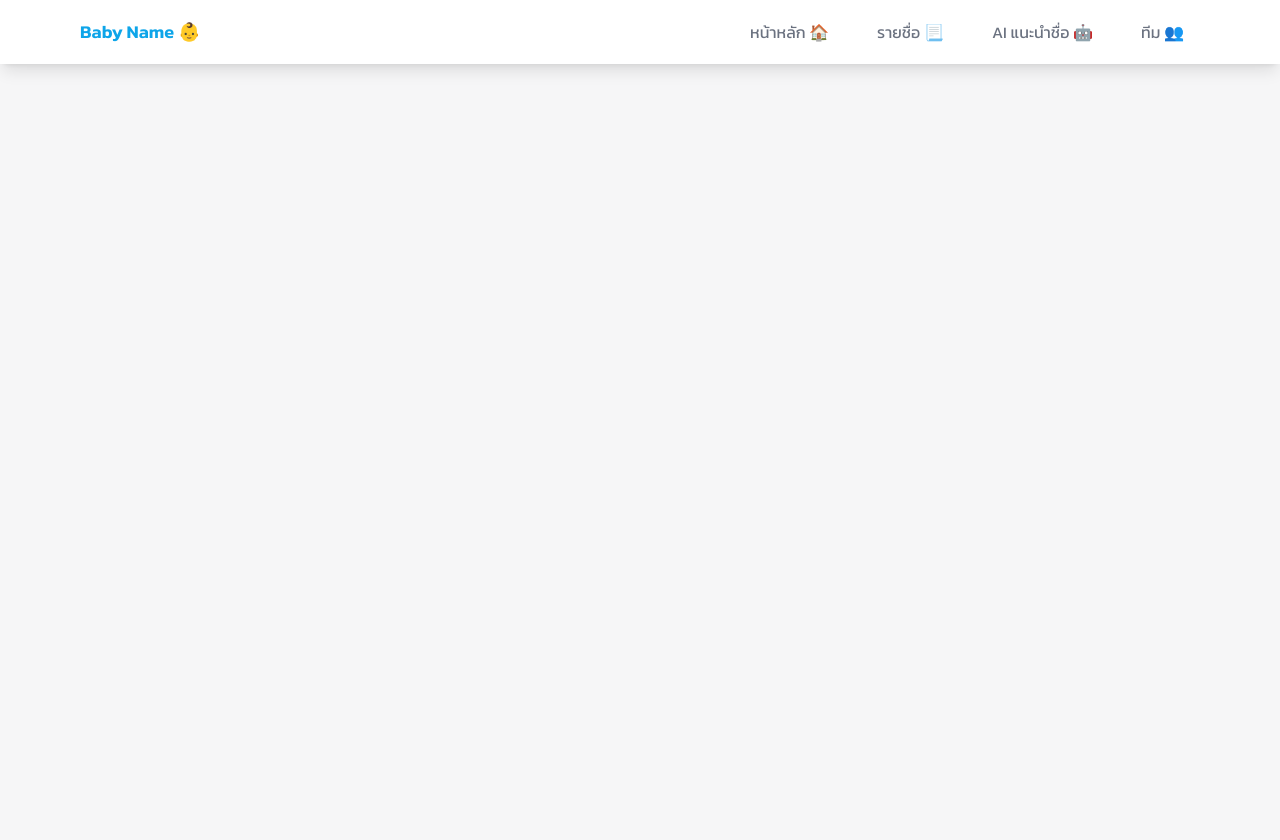
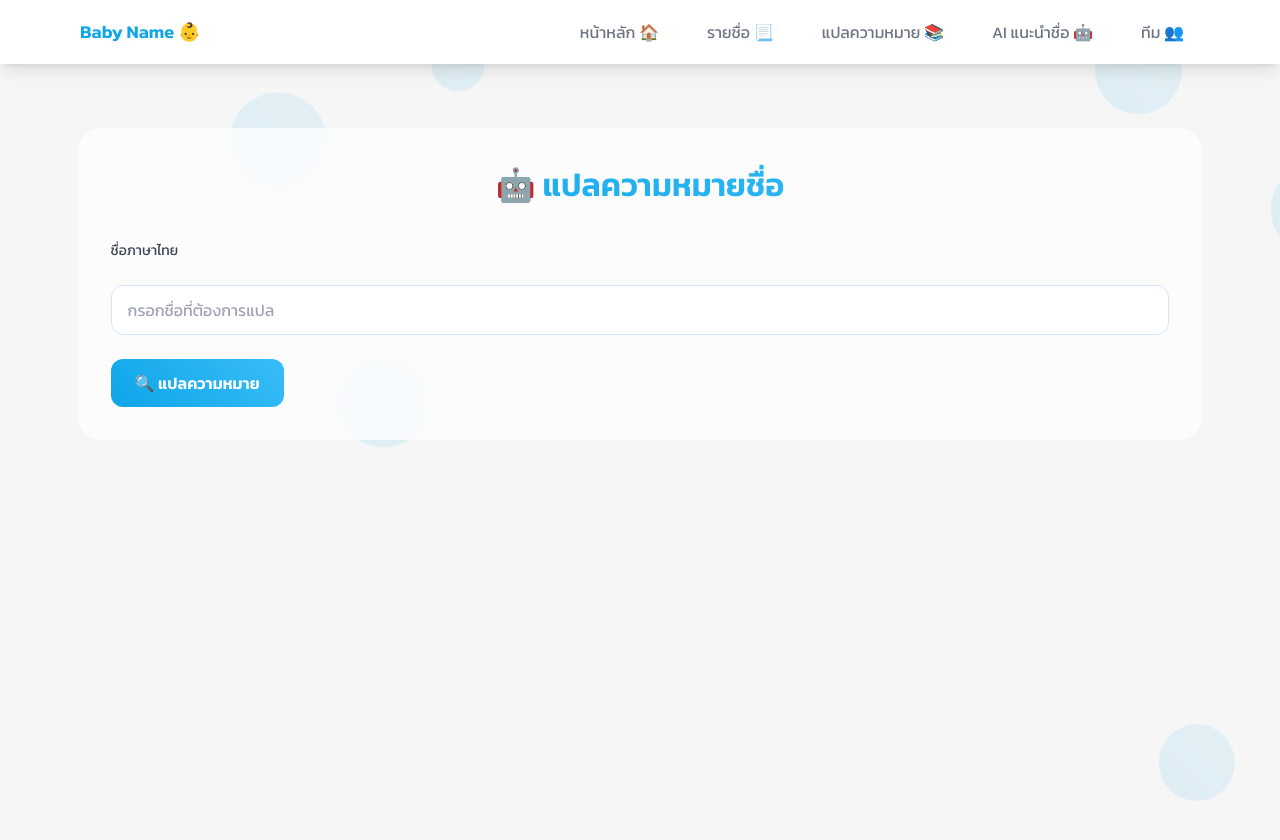
Before and after one commit to Rosaxlrose/babyname-app, a React (Create React App) app: page /meaning in a window 1280 px wide. Shown: the top 840 px of the page. Built offline with nearby package versions, Linux system fonts and the light colour scheme.

Commit message:
New AI Features

```diff
--- a/package.json
+++ b/package.json
@@ -12,7 +12,11 @@
     "@tensorflow/tfjs": "^4.22.0",
     "@tensorflow/tfjs-vis": "^1.5.1",
     "autoprefixer": "^10.4.20",
+    "body-parser": "^1.20.3",
+    "cors": "^2.8.5",
     "cra-template": "1.2.0",
+    "dotenv": "^16.4.7",
+    "express": "^4.21.2",
     "fuse.js": "^7.0.0",
     "lucide-react": "^0.473.0",
     "postcss": "^8.5.1",
--- a/src/App.js
+++ b/src/App.js
@@ -5,6 +5,7 @@ import MatchForm from './components/MatchForm';
 import NameList from './components/์NameList';
 import AINameAnalysis from './components/AINameAnalysis';
 import TeamSection from './components/TeamSection';
+import TranslateName from './components/TranslateName';
 import { Menu, X } from 'lucide-react';
 
 function App() {
@@ -13,6 +14,7 @@ function App() {
   const navLinks = [
     { to: "/", text: "หน้าหลัก 🏠" },
     { to: "/list", text: "รายชื่อ 📃" },
+    { to: "/meaning", text: "แปลความหมาย 📚" },
     { to: "/analysis", text: "AI แนะนำชื่อ 🤖" },
     { to: "/team", text: "ทีม 👥" }
   ];
@@ -74,6 +76,7 @@ function App() {
           <Routes>
             <Route path="/" element={<MatchForm />} />
             <Route path="/list" element={<NameList />} />
+            <Route path="/meaning" element={<TranslateName />} />
             <Route path="/analysis" element={<AINameAnalysis />} />
             <Route path="/team" element={<TeamSection />} />
           </Routes>
--- /dev/null
+++ b/src/api/translate.js
@@ -0,0 +1,42 @@
+export default async function handler(req, res) {
+    if (req.method !== "POST") {
+      res.status(405).json({ success: false, message: "Method not allowed" });
+      return;
+    }
+
+    const { name } = req.body;
+
+    if (!name) {
+      res.status(400).json({ success: false, message: "Missing name" });
+      return;
+    }
+
+    try {
+      // เชื่อมต่อ Hugging Face API
+      const response = await fetch("https://api-inference.huggingface.co/models/thainlp/wangchanberta-base-att-spm-uncased", {
+        method: "POST",
+        headers: {
+          Authorization: `Bearer ${process.env.HUGGINGFACE_API_KEY}`,
+          "Content-Type": "application/json",
+        },
+        body: JSON.stringify({
+          inputs: `ให้ความหมายของชื่อ "${name}" พร้อมสร้างแท็กที่เกี่ยวข้อง 3 อย่างและบอกว่าเหมาะสมกับเพศใด (ชาย, หญิง, หรือใช้ได้ทั้งสอง)`,
+        }),
+      });
+
+      const result = await response.json();
+
+      if (result.error) {
+        throw new Error(result.error);
+      }
+
+      res.status(200).json({
+        success: true,
+        meaning: `ความหมายของชื่อ ${name}`,
+        tags: ["สุขภาพ", "ความสำเร็จ", "มงคล"], // ตัวอย่าง
+        gender: "ชาย", // ตัวอย่าง
+      });
+    } catch (error) {
+      res.status(500).json({ success: false, message: error.message });
+    }
+  }
--- /dev/null
+++ b/src/components/TranslateName.js
@@ -0,0 +1,108 @@
+import React, { useState, useEffect } from "react";
+import { supabase } from "../supabaseClient";
+import Swal from "sweetalert2";
+import "./AINameAnalysis.css";
+
+const TranslateName = () => {
+  const [name, setName] = useState("");
+  const [meaning, setMeaning] = useState("");
+  const [isLoading, setIsLoading] = useState(false);
+
+  // สร้าง Bubble สำหรับพื้นหลัง
+  useEffect(() => {
+    const container = document.querySelector(".ai-name-analysis-container");
+    if (container) {
+      const existingBubbles = container.querySelectorAll(".ai-floating-bubble");
+      existingBubbles.forEach((bubble) => bubble.remove());
+
+      for (let i = 0; i < 6; i++) {
+        const bubble = document.createElement("div");
+        bubble.className = "ai-floating-bubble";
+        bubble.style.width = `${Math.random() * 100 + 50}px`;
+        bubble.style.height = bubble.style.width;
+        bubble.style.left = `${Math.random() * 100}%`;
+        bubble.style.top = `${Math.random() * 100}%`;
+        bubble.style.animationDelay = `${Math.random() * 5}s`;
+        container.appendChild(bubble);
+      }
+    }
+  }, []);
+
+  const handleTranslate = async () => {
+    if (!name) {
+      Swal.fire("กรุณากรอกชื่อ");
+      return;
+    }
+
+    setIsLoading(true);
+
+    try {
+      // เรียก API ที่โฮสต์ใน Vercel
+      const response = await fetch("/api/translate", { // ใช้เส้นทางนี้เพราะ API อยู่ในโปรเจกต์เดียวกัน
+        method: "POST",
+        headers: {
+          "Content-Type": "application/json",
+        },
+        body: JSON.stringify({ name }),
+      });
+
+      const data = await response.json();
+
+      if (data.success) {
+        setMeaning(data.meaning);
+
+        // บันทึกข้อมูลลง Supabase
+        await supabase.from("names").insert({
+          name,
+          meaning: data.meaning,
+          tags: data.tags,
+          gender: data.gender,
+        });
+
+        Swal.fire("แปลความหมายสำเร็จ", `ความหมาย: ${data.meaning}`, "success");
+      } else {
+        Swal.fire("ไม่สามารถแปลความหมายได้", data.message, "error");
+      }
+    } catch (error) {
+      Swal.fire("เกิดข้อผิดพลาด", error.message, "error");
+    } finally {
+      setIsLoading(false);
+    }
+  };
+
+
+  return (
+    <div className="ai-name-analysis-container">
+      <div className="glass-container max-w-full lg:max-w-4xl mx-auto w-[95%]">
+        <h2 className="form-title">
+          <span className="star">🤖</span> แปลความหมายชื่อ
+        </h2>
+        <div className="space-y-6">
+          <label className="block text-sm font-medium text-gray-700">ชื่อภาษาไทย</label>
+          <input
+            type="text"
+            value={name}
+            onChange={(e) => setName(e.target.value)}
+            placeholder="กรอกชื่อที่ต้องการแปล"
+            className="form-input"
+          />
+          <button
+            onClick={handleTranslate}
+            disabled={isLoading}
+            className="btn btn-primary"
+          >
+            {isLoading ? "⏳ กำลังแปล..." : "🔍 แปลความหมาย"}
+          </button>
+          {meaning && (
+            <div className="mt-6">
+              <h3 className="text-xl font-bold">ผลลัพธ์</h3>
+              <p>{meaning}</p>
+            </div>
+          )}
+        </div>
+      </div>
+    </div>
+  );
+};
+
+export default TranslateName;
--- a/src/components/์NameList.js
+++ b/src/components/์NameList.js
@@ -14,7 +14,7 @@ const NameList = () => {
   const [expandedCategories, setExpandedCategories] = useState({});
   const [searchTerm, setSearchTerm] = useState('');
 
-  // Thai vowels to skip for categorization
+  // ข้ามการใช้สระนำหน้าชื่อ
   const thaiVowels = ['เ', 'แ', 'โ', 'ใ', 'ไ'];
 
   useEffect(() => {
```
Also changed, not shown: 2 other files (tests, documents, lock files or other folders).
